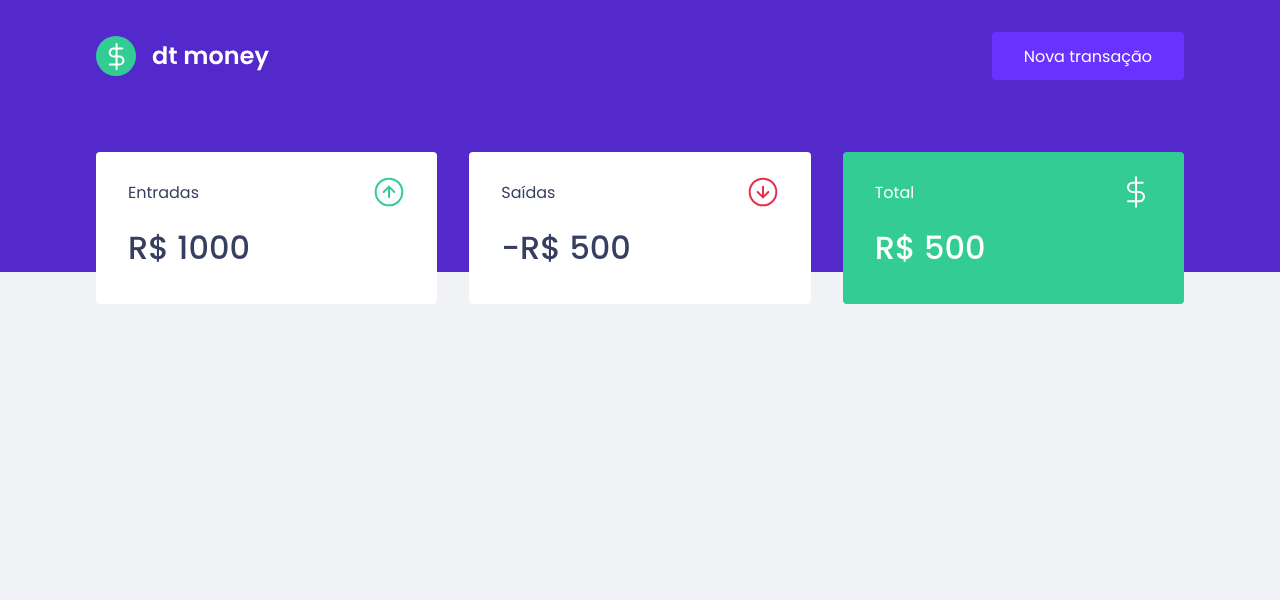
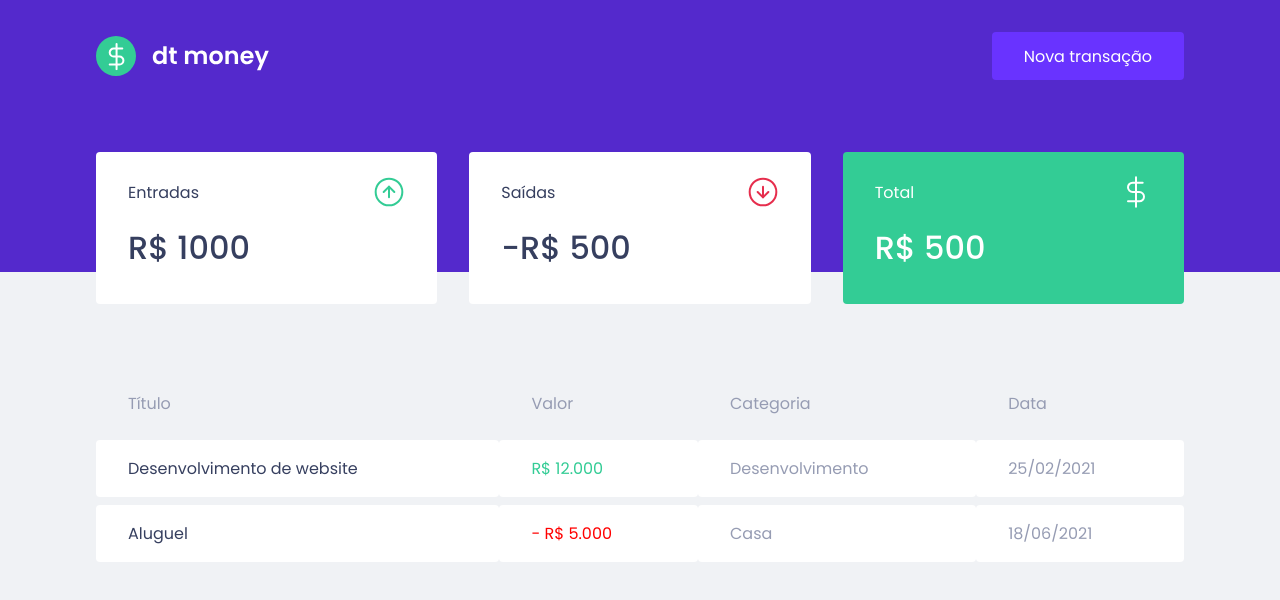
Before and after one commit to danielmartins04/ignite-chapter2-dtmoney, a React (Create React App) app: page / in a window 1280 px wide. Shown: the top 600 px of the page. Built offline with nearby package versions, Linux system fonts and the light colour scheme.

Commit message:
building TransactionsTable component

```diff
--- a/src/components/Dashboard/index.tsx
+++ b/src/components/Dashboard/index.tsx
@@ -1,10 +1,12 @@
 import { Summary } from "../Summary";
+import { TransactionsTable } from "../TransactionsTable";
 import { Container } from "./styles";
 
 export function Dashboard() {
   return(
     <Container>
       <Summary />
+      <TransactionsTable />
     </Container>
   )
 }
--- /dev/null
+++ b/src/components/TransactionsTable/index.tsx
@@ -0,0 +1,33 @@
+import { Container } from "./styles";
+
+export function TransactionsTable() {
+  return(
+    <Container>
+      <table>
+        <thead>
+          <tr>
+            <th>Título</th>
+            <th>Valor</th>
+            <th>Categoria</th>
+            <th>Data</th>
+          </tr>
+        </thead>
+
+        <tbody>
+          <tr>
+            <td>Desenvolvimento de website</td>
+            <td className="deposit">R$ 12.000</td>
+            <td>Desenvolvimento</td>
+            <td>25/02/2021</td>
+          </tr>
+          <tr>
+            <td>Aluguel</td>
+            <td className="withdraw">- R$ 5.000</td>
+            <td>Casa</td>
+            <td>18/06/2021</td>
+          </tr>
+        </tbody>
+      </table>
+    </Container>
+  );
+}
--- /dev/null
+++ b/src/components/TransactionsTable/styles.ts
@@ -0,0 +1,38 @@
+import styled from "styled-components";
+
+export const Container = styled.div`
+  margin-top: 4rem;
+
+  table {
+    width: 100%;
+    border-spacing:0 0.5rem;
+
+    th {
+      color: var(--text-body);
+      font-weight: 400;
+      padding: 1rem 2rem;
+      text-align: left;
+      line-height: 1.5rem;
+    }
+
+    td {
+      padding: 1rem 2rem;
+      border: 0;
+      background: var(--shape);
+      color: var(--text-body);
+      border-radius: 0.25rem;
+
+      &:first-child {
+        color: var(--text-title);
+      }
+
+      &.deposit {
+        color: var(--green);
+      }
+
+      &.withdraw {
+        color: var(--red);
+      }
+    }
+  }
+`;
--- a/src/styles/global.ts
+++ b/src/styles/global.ts
@@ -3,7 +3,7 @@ import { createGlobalStyle } from 'styled-components';
 export const GlobalStyle = createGlobalStyle`
   :root {
     --background: #f0f2f5;
-    --red: #e52ed4;
+    --red: #ff0000;
     --green: #33cc95;
     --blue: #5429cc;
 
```
